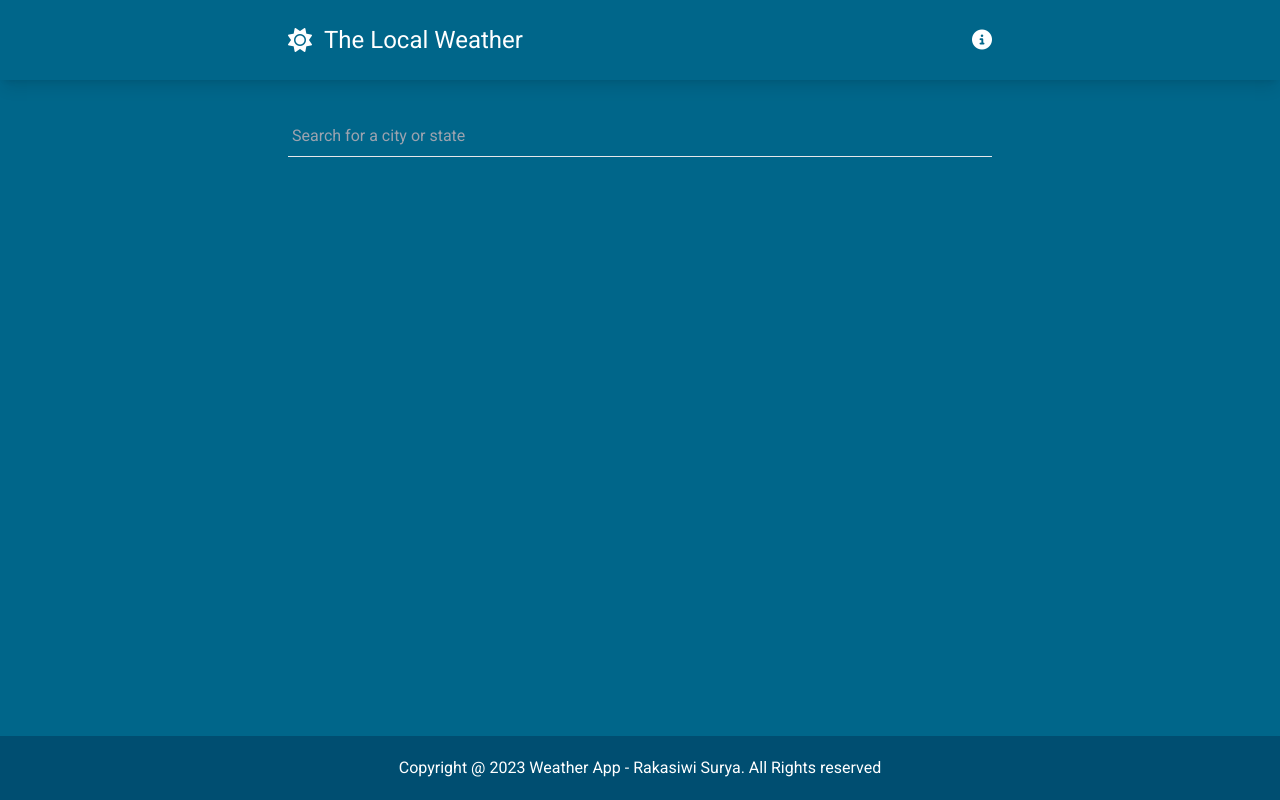
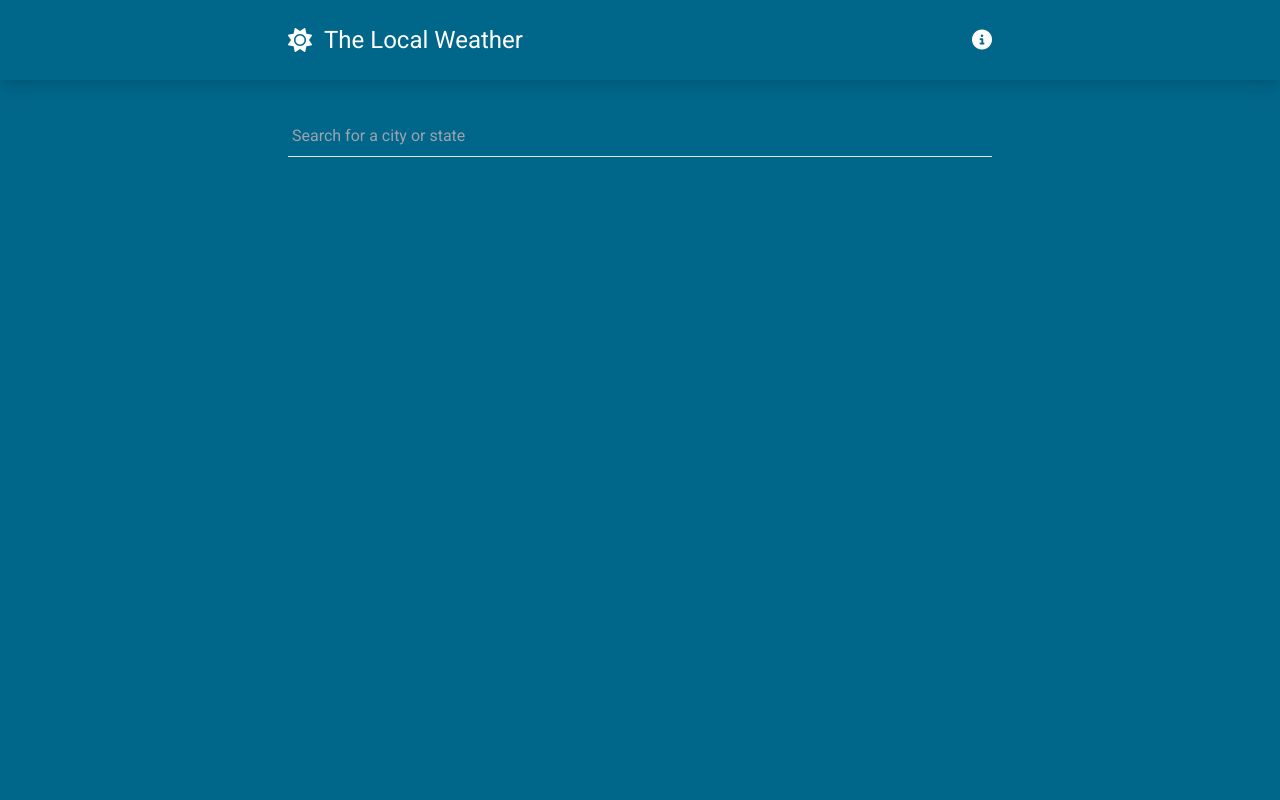
Before and after one commit to rakasiwisurya/weather-app, a Vue app: page / in a window 1280 px wide. Built offline with nearby package versions, Linux system fonts and the light colour scheme; what vue3-perfect-scrollbar would draw is missing.

Commit message:
delete footer

```diff
--- a/src/App.vue
+++ b/src/App.vue
@@ -4,7 +4,6 @@
     <RouterView v-slot="{ Component }">
       <Transition name="page" mode="out-in"><component class="mb-12" :is="Component" /></Transition
     ></RouterView>
-    <Footer />
   </div>
 </template>
 
```
